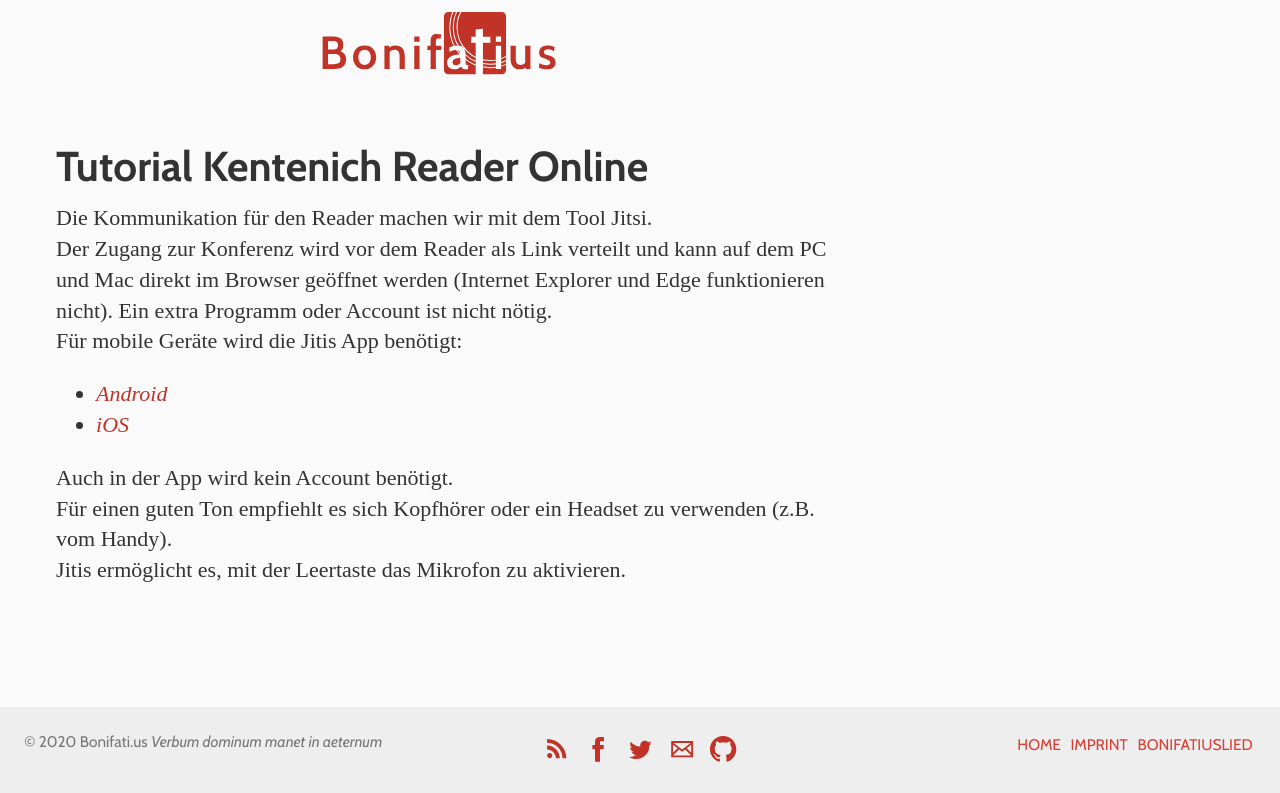
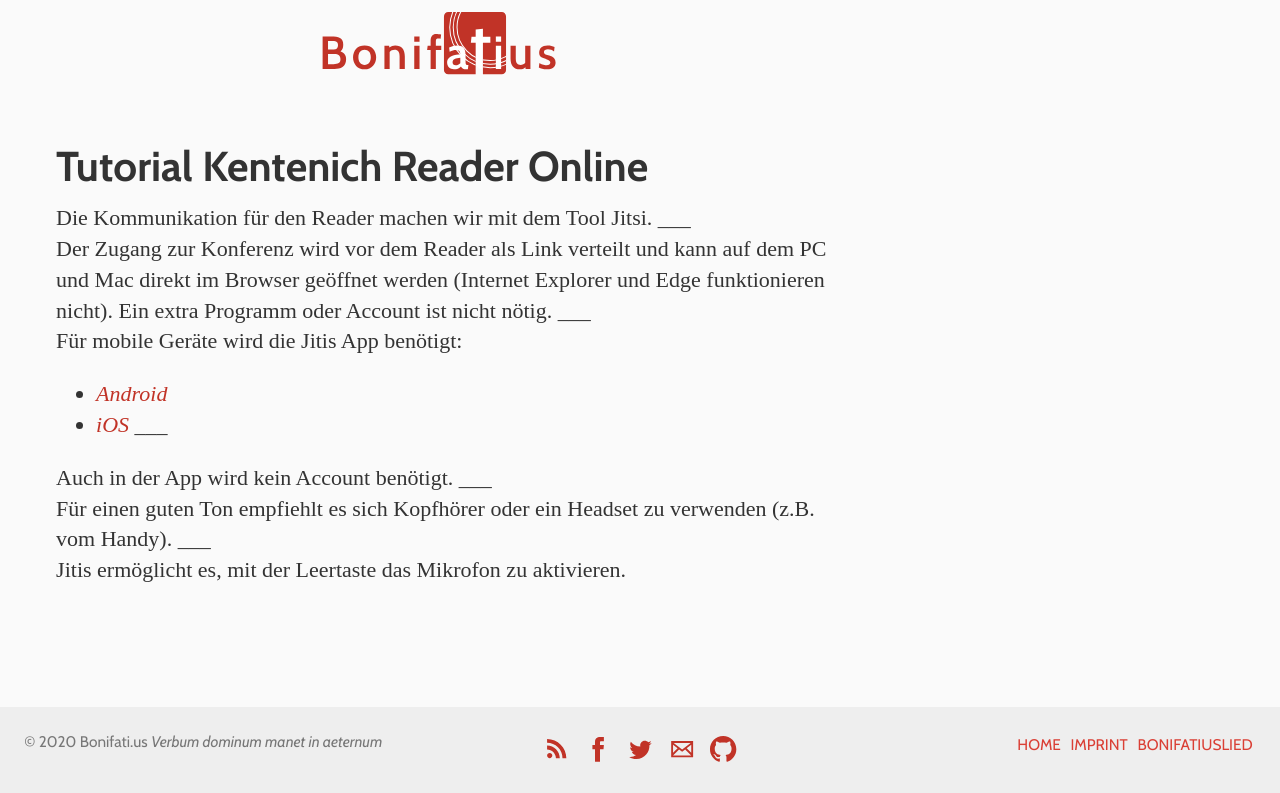
Before and after one commit to Bonifatius/bonifatius.github.io, a Jekyll site: the page built from kentenich-reader.md, in a window 1280 px wide. Shown: the top 793 px of the page. Built offline with Jekyll 4.4.1, drawn with Linux system fonts in a browser that asks for light colours; some web fonts are replaced; comment, search, counter and statistics services are not loaded; grey boxes are pictures that could not be loaded.

```diff
--- a/kentenich-reader.md
+++ b/kentenich-reader.md
@@ -6,20 +6,20 @@ permalink: /kentenich-reader
 ---
 # Tutorial Kentenich Reader Online
 Die Kommunikation für den Reader machen wir mit dem Tool Jitsi.
-
+___
 
 Der Zugang zur Konferenz wird vor dem Reader als Link verteilt und kann auf dem PC und Mac direkt im Browser geöffnet werden (Internet Explorer und Edge funktionieren nicht). Ein extra Programm oder Account ist nicht nötig.
-
+___
 
 Für mobile Geräte wird die Jitis App benötigt:
 * [*Android*](https://play.google.com/store/apps/details?id=org.jitsi.meet&hl=en)
 * [*iOS*](https://apps.apple.com/us/app/jitsi-meet/id1165103905)
-
+___
 
 Auch in der App wird kein Account benötigt.
-
+___
 
 Für einen guten Ton empfiehlt es sich Kopfhörer oder ein Headset zu verwenden (z.B. vom Handy).
-
+___
 
 Jitis ermöglicht es, mit der Leertaste das Mikrofon zu aktivieren.
```
